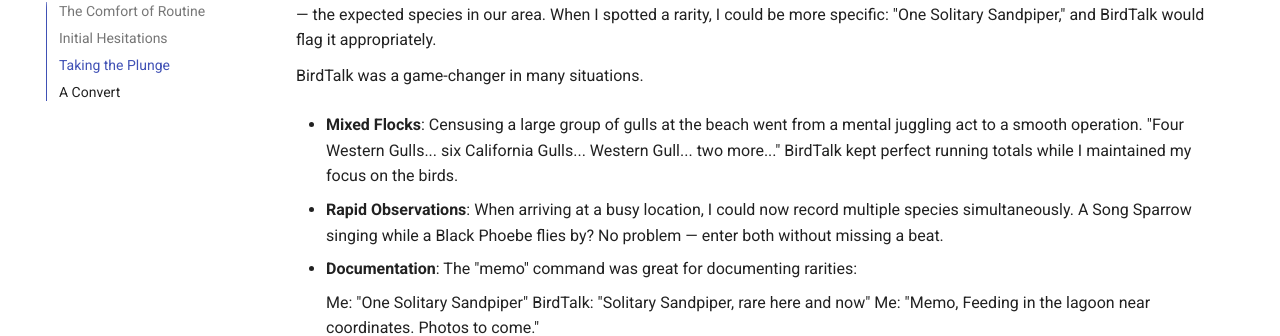
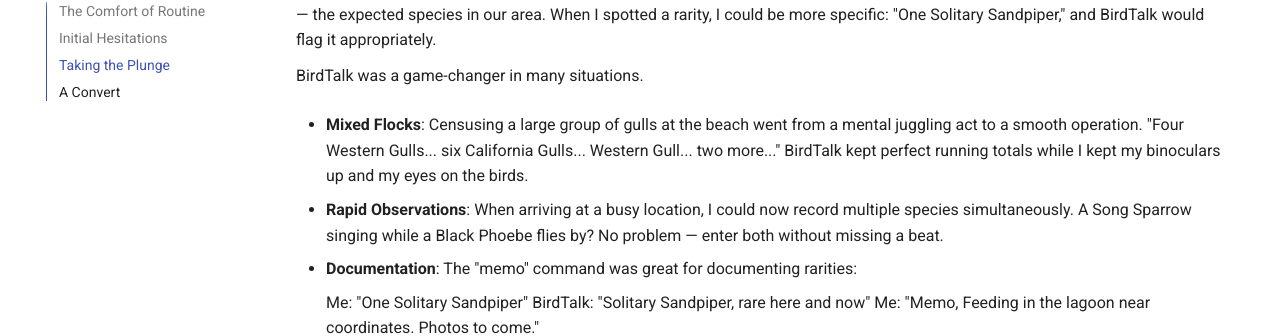
Before and after one commit to johncallender/birdtalk-docs, an MkDocs documentation site: the page built from docs/testimonial.md, in a window 1280 px wide and 900 px high, scrolled down 1094 px. Shown: the part 145-481 px from the top of the window. Built offline with MkDocs 1.6.1 and Material for MkDocs 9.7.7, drawn with Linux system fonts in a browser that asks for light colours.

Commit message:
tweak to mention continuous binocular use

```diff
--- a/docs/testimonial.md
+++ b/docs/testimonial.md
@@ -29,7 +29,7 @@
 
 BirdTalk was a game-changer in many situations.
 
-- **Mixed Flocks**: Censusing a large group of gulls at the beach went from a mental juggling act to a smooth operation. "Four Western Gulls... six California Gulls... Western Gull... two more..." BirdTalk kept perfect running totals while I maintained my focus on the birds.
+- **Mixed Flocks**: Censusing a large group of gulls at the beach went from a mental juggling act to a smooth operation. "Four Western Gulls... six California Gulls... Western Gull... two more..." BirdTalk kept perfect running totals while I kept my binoculars up and my eyes on the birds.
 
 - **Rapid Observations**: When arriving at a busy location, I could now record multiple species simultaneously. A Song Sparrow singing while a Black Phoebe flies by? No problem — enter both without missing a beat.
 
```
